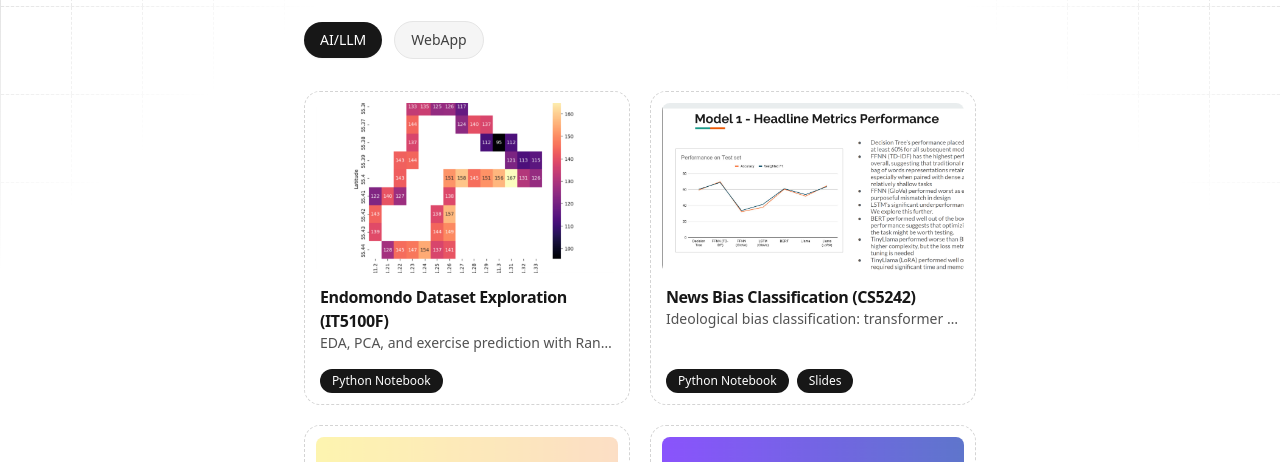
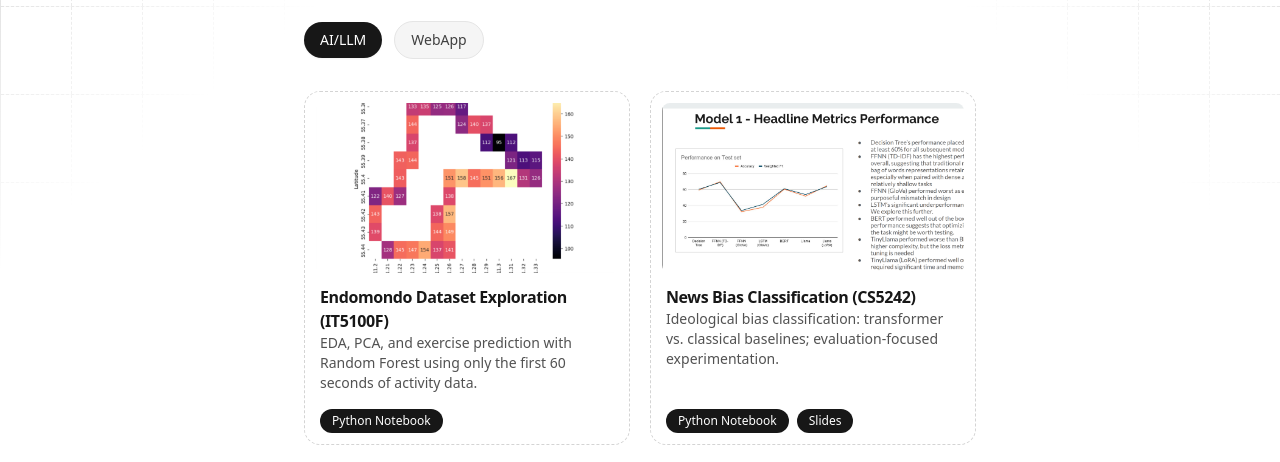
Before and after one commit to foongming/foongming.github.io, an Astro site: page /projects in a window 1280 px wide. Shown: the part 259-721 px from the top of the page. Built offline with nearby package versions, Linux system fonts and the light colour scheme; Astro itself is replaced by a stand-in of ours.

Commit message:
bugfix: truncated text

```diff
--- a/src/components/project.astro
+++ b/src/components/project.astro
@@ -69,9 +69,7 @@ const cardInteractionClasses = '';
           ></svg
         >
       </span>
-      <span class="text-sm text-neutral-600 dark:text-neutral-400 block truncate"
-        >{description}</span
-      >
+      <span class="text-sm text-neutral-600 dark:text-neutral-400 block">{description}</span>
     </span>
     {
       actionLinks.length ? (
```
